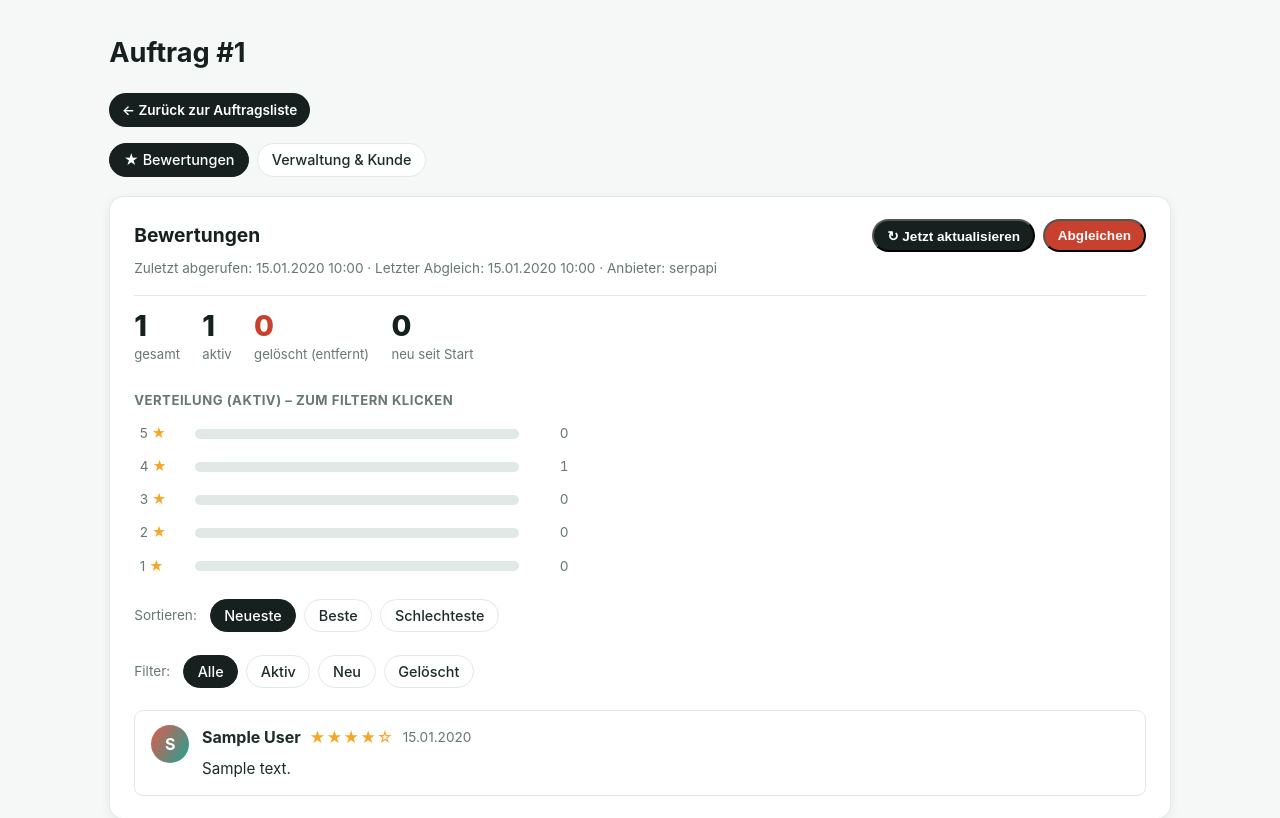
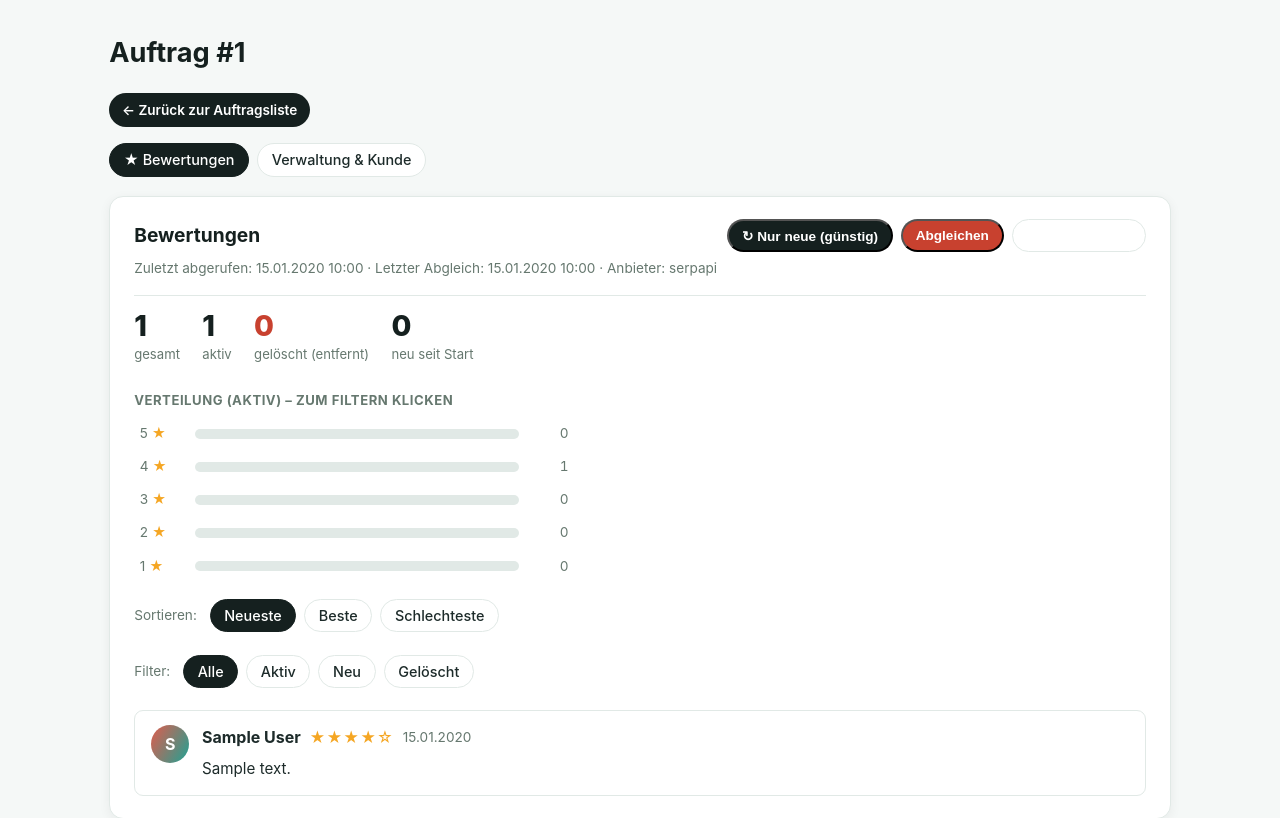
Before and after one commit to Wattnauftritt/wattnauftritt.de, a PHP site: page /bewertungen/admin/request.php?id=1 in a window 1280 px wide. Shown: the part 60-878 px from the top of the page. Run offline with PHP 8.4, Linux system fonts and the light colour scheme; the visitor is signed in with stand-in values (Sample User, id 1); tables that the repository leaves empty hold one stand-in row (values such as "Sample post").

Commit message:
Admin: Button fuer inkrementellen Abgleich (Nur neue, guenstig)
- Neue Aktion 'quick' in der Detailseite: ruft nur die neuesten Bewertungen
  ab (QUICK_LIMIT) statt aller -> spart API-Credits
- Buttons im Bewertungen-Tab und im Verwaltung-Tab: 'Nur neue (guenstig)',
  'Abgleichen', 'Alle neu abrufen'; vor Erst-Scrape nur 'Freigeben & abrufen'
- Kurzbeschreibung der Modi ergaenzt

```diff
--- a/bewertungen/admin/request.php
+++ b/bewertungen/admin/request.php
@@ -35,11 +35,12 @@ if ($_SERVER['REQUEST_METHOD'] === 'POST') {
     }
     $action = $_POST['action'] ?? '';
 
-    if ($action === 'scrape' || $action === 'reconcile' || $action === 'resume') {
+    if (in_array($action, ['scrape', 'quick', 'reconcile', 'resume'], true)) {
         if ($action === 'resume') {
             $res = resume_request_job($id);
         } else {
-            $res = scrape_request($id, $action === 'reconcile' ? 'reconcile' : 'full');
+            $mode = $action === 'reconcile' ? 'reconcile' : ($action === 'quick' ? 'quick' : 'full');
+            $res = scrape_request($id, $mode);
         }
         if ($res['err']) {
             flash_set('error', 'Abruf abgebrochen: ' . $res['err']);
@@ -224,17 +225,24 @@ panel_header(($isOrder ? 'Auftrag' : 'Anfrage') . ' #' . $id, 'admin');
       <?= csrf_field() ?>
       <?php if (($request['scrape_job_status'] ?? 'none') === 'pending'): ?>
         <button class="btn-sm" name="action" value="resume">Ergebnis abrufen</button>
-      <?php else: ?>
-        <button class="btn-sm" name="action" value="scrape"
-          onclick="return confirm('Jetzt Bewertungen für diesen Kunden abrufen? Das verbraucht API-Credits.');">
-          ↻ Jetzt aktualisieren
+      <?php elseif ($request['scraped_at']): ?>
+        <button class="btn-sm" name="action" value="quick"
+          onclick="return confirm('Nur neue Bewertungen abrufen (inkrementell, günstig)?');">
+          ↻ Nur neue (günstig)
         </button>
-        <?php if ($request['scraped_at']): ?>
         <button class="btn-sm" name="action" value="reconcile" style="background:var(--brand-deep);"
           onclick="return confirm('Abgleich starten und entfernte Bewertungen erkennen?');">
           Abgleichen
         </button>
-        <?php endif; ?>
+        <button class="btn-sm" name="action" value="scrape" style="background:transparent;color:var(--ink);border:1px solid var(--line);"
+          onclick="return confirm('Alle Bewertungen komplett neu abrufen? Verbraucht mehr Credits.');">
+          Alle neu abrufen
+        </button>
+      <?php else: ?>
+        <button class="btn-sm" name="action" value="scrape"
+          onclick="return confirm('Bewertungen erstmalig abrufen? Das verbraucht API-Credits.');">
+          Freigeben &amp; abrufen
+        </button>
       <?php endif; ?>
     </form>
   </div>
@@ -365,7 +373,7 @@ panel_header(($isOrder ? 'Auftrag' : 'Anfrage') . ' #' . $id, 'admin');
 
   <section class="box">
     <h2>Bewertungen abrufen</h2>
-    <p class="muted small">Verbraucht API-Credits (<?= e(reviews_provider()) ?>). „Abgleichen" erkennt zusätzlich gelöschte Bewertungen.</p>
+    <p class="muted small">Verbraucht API-Credits (<?= e(reviews_provider()) ?>). <strong>Nur neue</strong> = günstiger inkrementeller Abruf (nur die neuesten). <strong>Abgleichen</strong> = Vollabgleich inkl. Löscherkennung. <strong>Alle neu</strong> = kompletter Voll-Scrape.</p>
 
     <?php if (($request['scrape_job_status'] ?? 'none') === 'pending'): ?>
       <div class="flash flash--ok">Ein Abruf läuft im Hintergrund (Async). Klicke „Ergebnis abrufen", sobald er fertig ist.</div>
@@ -373,19 +381,29 @@ panel_header(($isOrder ? 'Auftrag' : 'Anfrage') . ' #' . $id, 'admin');
         <?= csrf_field() ?>
         <button class="btn btn--primary" name="action" value="resume">Ergebnis abrufen</button>
       </form>
+    <?php elseif ($request['scraped_at']): ?>
+      <form method="post" class="actions-col">
+        <?= csrf_field() ?>
+        <button class="btn btn--primary" name="action" value="quick"
+          onclick="return confirm('Nur neue Bewertungen abrufen (inkrementell, günstig)?');">
+          Nur neue abrufen (günstig)
+        </button>
+        <button class="btn btn--ghost" name="action" value="reconcile" style="color:var(--ink);border-color:var(--line);"
+          onclick="return confirm('Abgleich starten und Löschungen markieren?');">
+          Abgleichen (Löschungen erkennen)
+        </button>
+        <button class="btn btn--ghost" name="action" value="scrape" style="color:var(--ink);border-color:var(--line);"
+          onclick="return confirm('Alle Bewertungen komplett neu abrufen? Verbraucht mehr Credits.');">
+          Alle neu abrufen
+        </button>
+      </form>
     <?php else: ?>
       <form method="post" class="actions-col">
         <?= csrf_field() ?>
         <button class="btn btn--primary" name="action" value="scrape"
-          onclick="return confirm('Jetzt alle Bewertungen abrufen? Das verbraucht API-Credits.');">
-          <?= $request['scraped_at'] ? 'Erneut vollständig abrufen' : 'Freigeben &amp; Bewertungen abrufen' ?>
+          onclick="return confirm('Bewertungen erstmalig abrufen? Das verbraucht API-Credits.');">
+          Freigeben &amp; Bewertungen abrufen
         </button>
-        <?php if ($request['scraped_at']): ?>
-        <button class="btn btn--ghost" name="action" value="reconcile" style="color:var(--ink);border-color:var(--line);"
-          onclick="return confirm('Abgleich starten und Löschungen markieren?');">
-          Abgleichen (Löschungen erkennen)
-        </button>
-        <?php endif; ?>
       </form>
     <?php endif; ?>
 
```
